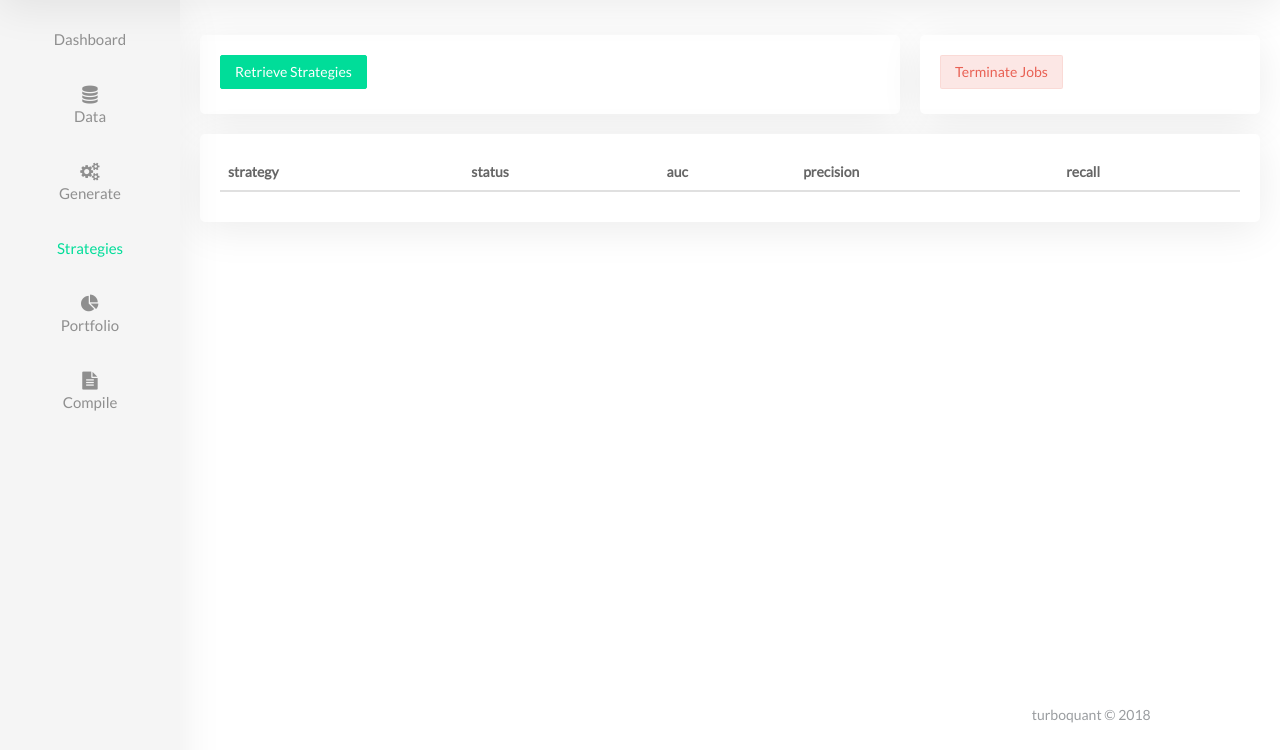
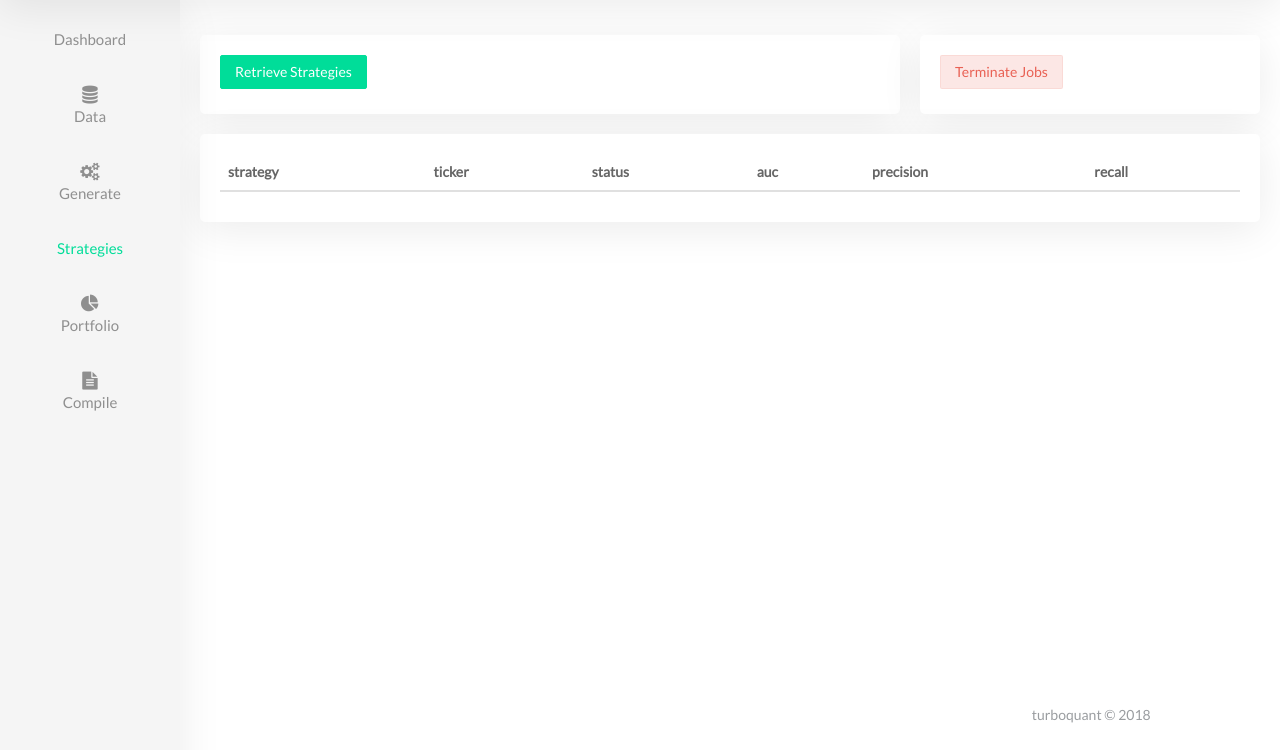
Before and after one commit to cg94301/turboquant, a Flask app: page /quant/strategies/ in a window 1280 px wide; the page is wider, and only the part inside the window is pictured. Shown: the part 60-810 px from the top of that part. Run offline with Flask 2, Linux system fonts and the light colour scheme; the visitor is signed in with stand-in values (Sample User, id 1); data comes from the database, SQL or seed files in the repository; data that the repository does not hold is empty; parts of the project's set-up code (start-up, migrations or seed data) failed here and were passed over; some libraries are stand-ins or nearby versions.

Commit message:
Add ticker to display

```diff
--- a/turboquant/blueprints/quant/models.py
+++ b/turboquant/blueprints/quant/models.py
@@ -20,6 +20,7 @@ class Strategy(ResourceMixin, db.Model):
                         index=True, nullable=False)
 
     name = db.Column(db.String(128))
+    ticker = db.Column(db.String(128))
     execution_arn = db.Column(db.String(128))
     status = db.Column(db.String(32))
     auc = db.Column(db.Float(32))
--- a/turboquant/blueprints/quant/tasks.py
+++ b/turboquant/blueprints/quant/tasks.py
@@ -101,6 +101,7 @@ def launch_sfn_job(id, ticker, num_round, max_depth, eta):
     s = Strategy()
     s.user_id = id
     s.name = name
+    s.ticker = ticker
     #s.startdate = response['startDate']
     s.execution_arn = response['executionArn']
     s.status = 'PENDING'
--- a/turboquant/blueprints/quant/templates/quant/page/strategies.html
+++ b/turboquant/blueprints/quant/templates/quant/page/strategies.html
@@ -107,6 +107,7 @@
                       <!-- <th>created_on</th> -->
                       <!-- <th>id</th> -->
                       <th>strategy</th>
+                      <th>ticker</th>
                       <th>status</th>
                       <th>auc</th>
                       <th>precision</th>
@@ -126,6 +127,9 @@
                       </td> -->
                       <td>
                         {{ strategy.name }}
+                      </td>
+                      <td>
+                        {{ strategy.ticker }}
                       </td>
                       <td>
                         <!-- 'PENDING'|RUNNING'|'SUCCEEDED'|'FAILED'|'TIMED_OUT'|'ABORTED' -->
--- a/turboquant/blueprints/quant/views.py
+++ b/turboquant/blueprints/quant/views.py
@@ -57,7 +57,7 @@ def generate():
 
         # launch_xgb_job(request.form.get('num-round'),
         task = launch_sfn_job.delay(current_user.id,
-                                    'SBUX',
+                                    'AAPL',
                                     request.form.get('num-round'),
                                     request.form.get('max-depth'),
                                     request.form.get('eta'))
```
